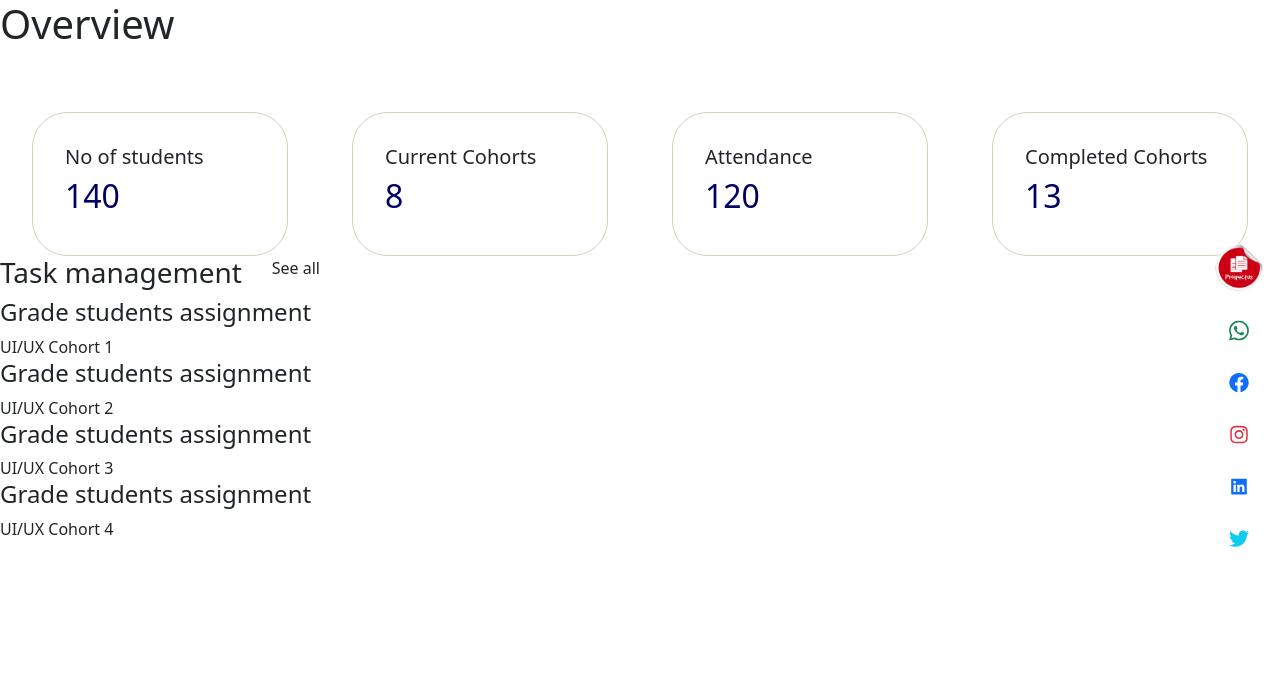
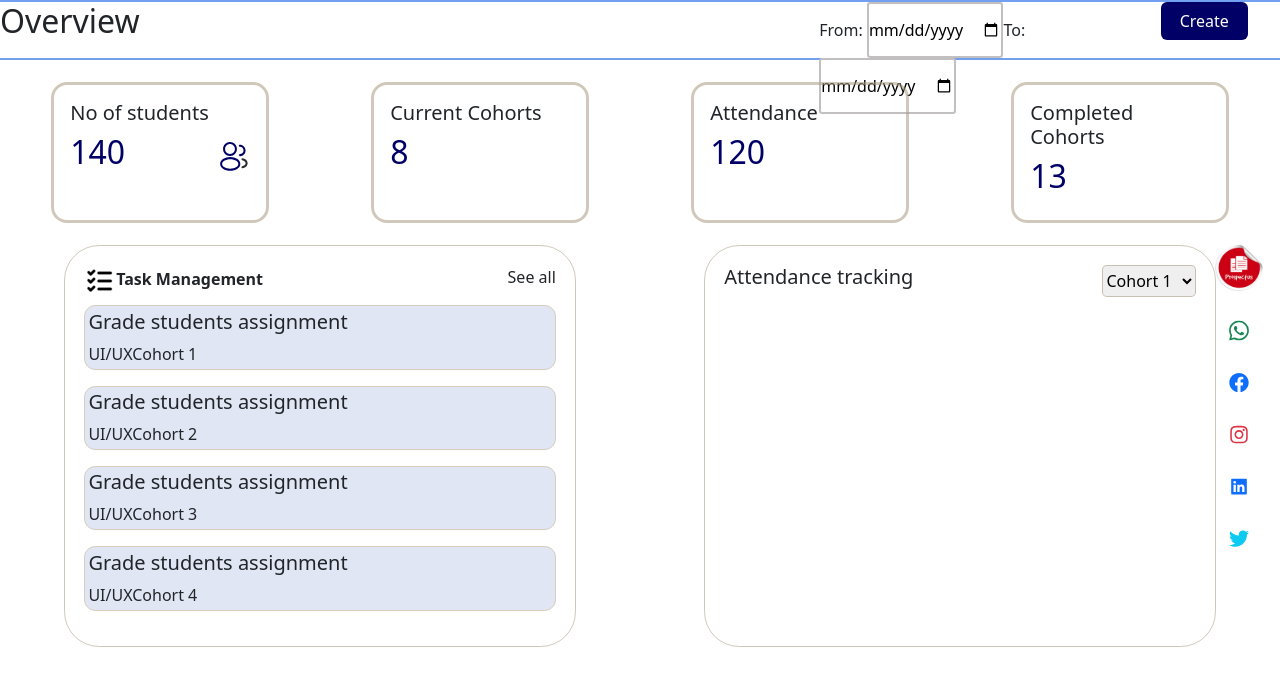
Before and after one commit to am-goldenkiid/lasopproject, a React (Create React App) app: page /staffprofile in a window 1280 px wide. Shown: the top 686 px of the page. Built offline with nearby package versions, Linux system fonts and the light colour scheme; no server answers.

Commit message:
finished the staff overview component

```diff
--- a/src/components/Dashboard/Staff/StaffOverview.css
+++ b/src/components/Dashboard/Staff/StaffOverview.css
@@ -1,22 +1,93 @@
 .overviewArea {
     width: 100%;
     background-color: #fff;
-    min-height: 100vh;
+    /* min-height: 100vh; */
+}
+
+.topLine {
+    width: 100%;
+    border-width: .05rem;
+    border-color: #5c8feeda;
+    border-style: solid;
+}
+
+.bottomLine {
+    width: 100%;
+    border-width: .05rem;
+    border-color: #5c8feeda;
+    border-style: solid;
+}
+
+.overviewHeader h1 {
+   margin-left: 4rem;
+}
+
+.overviewHeader {
+    display: flex;
+    justify-content: space-between;
+}
+
+.overviewTextDate {
+    height: 100%;
+    margin-block: auto;
+    display: flex;
+    justify-content: space-between;
+    width: 36%;
+}
+
+
+
+.datePicker input {
+    height: 100% ;
+    border-radius: .2rem;
+    border-width: 2px;
+    border-color: #433d3d54;
+    border-style: solid;
+    width: 40%;
+}
+
+.createBtn {
+    background-color: #000066!important;
+    color: #fff!important;
+    width: 20%;
+    height: 100%;
+    padding: 1.2rem;
+    margin-bottom: .2rem;
+    margin-right: 2rem;
+
+}
+
+.createBtn span {
+    text-align: center;
+    height: 100%;
+    width: 100%;
+}
+
+.overviewStatistics {
+    display: flex;
+    justify-content: space-around;
 }
 
 .overviewCard {
-    display: flex;
-    justify-content: space-around;
-    width: 100%;
-    margin-top: 4rem;
+    border-radius: 1rem;
+    border-color: rgba(172, 156, 135, 0.551);
+    border-style: solid;
+    width: 17%;
+    padding: 1rem;
 }
 
 .overviewBody {
     height: 100vh;
 }
 
-.overview-value-icon h2 {
+.valueIcon h2 {
     color: #000066;
+
+}
+
+.valueIcon {
+    display: flex;
+    justify-content: space-between;
 }
 
 .overviewCardContent {
@@ -29,20 +100,78 @@
     border-color: rgb(216, 205, 188);
 }
 
+.overviewStatistics {
+    margin-top: 1.4rem;
+}
+
 .taskManagement{
     display: flex;
+    flex-direction: column;
     border-radius: 2.2rem;
     border-width: .2px;
     border-style: solid;
-    background-color: rgb(160, 99, 13);
-    margin-top: 2rem;
-    width: 45%;
-    height: 100%;
-    color: #000066;
+    padding: 1.2rem;
+    margin-top: 1.4rem;
+    margin-inline: 4rem;
+
+    /* margin-top: 2rem; */
+    width: 44%;
+    /* height: 100%; */
+    border-color: rgba(172, 156, 135, 0.551);;
 }
 
 .taskManagementHeader {
     display: flex;
     justify-content: space-between;
-    width: 25%;
+    width: 100%;
 }
+
+.taskDetails:hover {
+    cursor: pointer;
+    background-color: rgba(124, 137, 160, 0.853)
+}
+
+.taskAttendance {
+    display: flex;
+    justify-content: space-between;
+    border-color: rgba(172, 156, 135, 0.551);
+}
+
+/* .taskManagementIcon {
+    width: 12%;
+    height: 15%;
+} */
+
+.attendanceTracking {
+    width: 44%;
+    margin-top: 1.4rem;
+    border-radius: 2.2rem;
+    border-width: .2px;
+    border-style: solid;
+    padding: 1.2rem;
+    border-color: rgba(172, 156, 135, 0.551);
+    margin-inline: 4rem;
+}
+
+.attendanceHeader {
+    display: flex;
+    justify-content: space-between;
+}
+
+.attendanceHeader select {
+    border-radius: .3rem;
+    width: 20%;
+    border-color: rgba(172, 156, 135, 0.551);
+}
+
+.taskDetails {
+    border-width: .1px;
+    border-style: inherit;
+    border-color: rgb(216, 205, 188);
+    border-radius: 0.7rem;
+    margin-bottom: 1rem;
+    background-color: #d5dcefb3;
+    width: 100%;
+    margin-inline: auto;
+    padding: .2rem;
+}
--- a/src/components/Dashboard/Staff/StaffOverview.js
+++ b/src/components/Dashboard/Staff/StaffOverview.js
@@ -1,13 +1,15 @@
 import React from "react";
 import Sidebar from "../Sidebar";
 import "./StaffOverview.css";
+import icon from "../../../assets/list_check_icon_151227.png";
+import students from '../../../assets/profile-3user.svg'
 
 const StaffOverview = () => {
   const overviewData = [
     {
       title: "No of students",
       value: 140,
-      icon: "",
+      icon: students,
     },
     {
       title: "Current Cohorts",
@@ -51,42 +53,60 @@ const StaffOverview = () => {
 
   return (
     <div className="overviewArea">
+      <div className="topLine"></div>
       <div className="overviewHeader">
-        <h1>Overview</h1>
+        <h2>Overview</h2>
+        <div className="overviewTextDate">
+          <div className="datePicker">
+            <span>From: </span>
+            <input type="date" />
+            <span>To: </span>
+            <input type="date" />
           </div>
+          <button className="btn createBtn">
+            <span>Create</span>
+          </button>
+        </div>
+      </div>
+      <div className="bottomLine"></div>
       <div className="overviewBody">
+        <div className="overviewStatistics">
+          {overviewData.map((stats) => (
             <div className="overviewCard">
-          {overviewData.map((overview) => (
-            <div className="overviewCardContent">
-              <h5>{overview.title}</h5>
-              <div className="overview-value-icon">
-                <h2>{overview.value}</h2>
-                <span>{overview.icon}</span>
+              <h5>{stats.title}</h5>
+              <div className="valueIcon">
+                <h2>{stats.value}</h2>
+                <img src={stats.icon} alt="" />
               </div>
             </div>
           ))}
         </div>
-
-        <div className="taskMangement">
+        <div className="taskAttendance">
+          <div className="taskManagement">
             <div className="taskManagementHeader">
-            <h3>Task management</h3>
+              <div className="taskManagementTitle">
+                <img src={icon} alt="" className="taskManagementIcon" />
+                <strong>Task Management</strong>
+              </div>
               <p>See all</p>
             </div>
-          <div className="taskManagementBody">
-            <div className="taskManagementTasks">
-              <div className="taskManagementContent">
-                {taskmanagement.map((task) => (
-                  <div className="taskManagementText">
-                    <h4>{task.title}</h4>
-                    {/* <div className="taskManagementContentIcon"></div> */}
-                    <div className="taskManagementSubTexts">
-                      <span>{task.course}</span>
-                      <span> {task.cohort}</span>
+            {taskmanagement.map((tasks) => (
+              <div className="taskDetails">
+                <h5>{tasks.title}</h5>
+                <div className="taskSubdetails">
+                  <span>{tasks.course}</span>
+                  <span>{tasks.cohort}</span>
                 </div>
               </div>
             ))}
           </div>
-              <div className="taskManagementIcon"></div>
+          <div className="attendanceTracking">
+            <div className="attendanceHeader">
+              <h5>Attendance tracking</h5>
+              <select name="cohorts" id="cohorts">
+                <option value="cohort1">Cohort 1</option>
+                <option value="cohort1">Cohort 2</option>
+              </select>
             </div>
           </div>
         </div>
```
Also changed, not shown: src/assets/list_check_icon_151227.png (added). Lines whose indentation alone changed are shown as unchanged.
